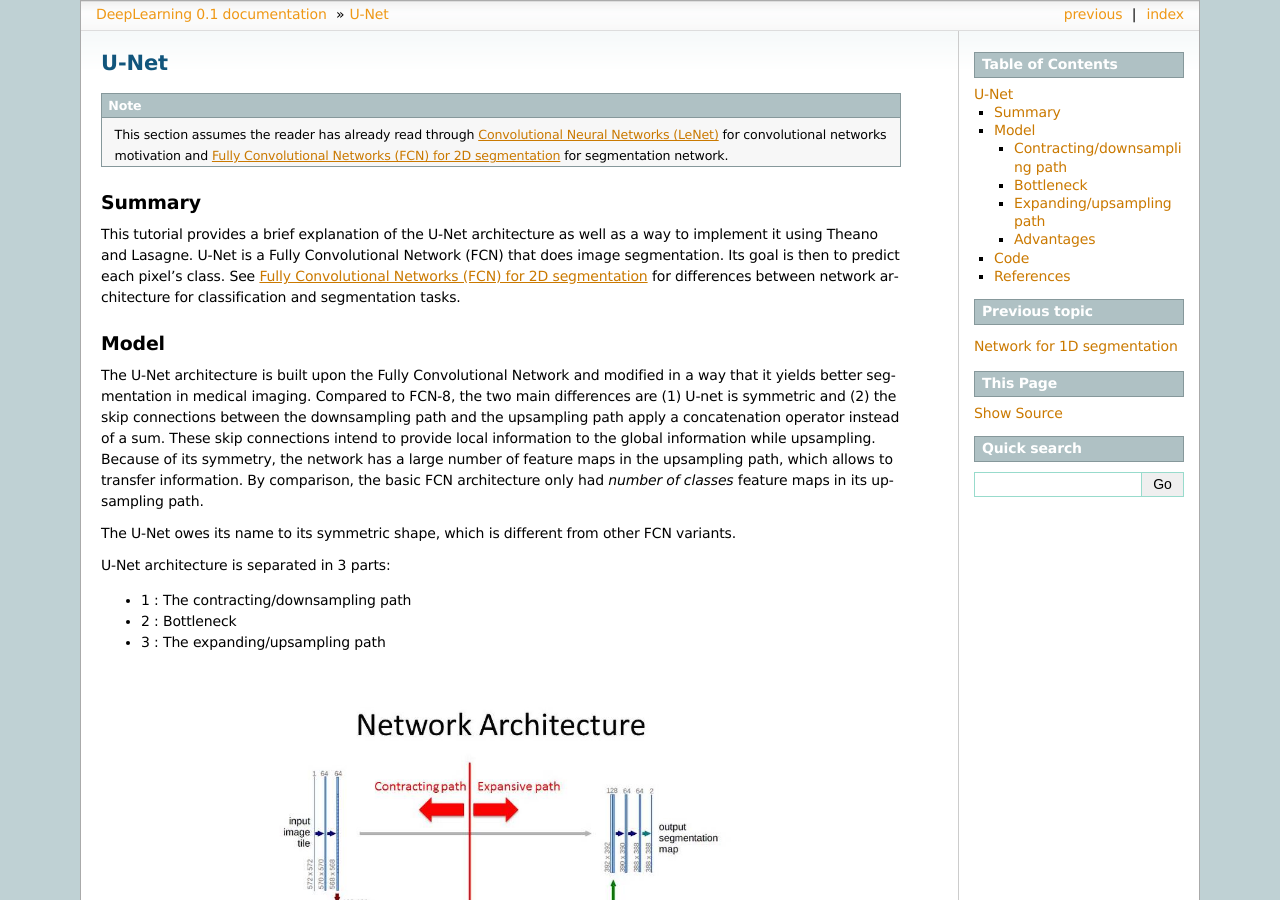
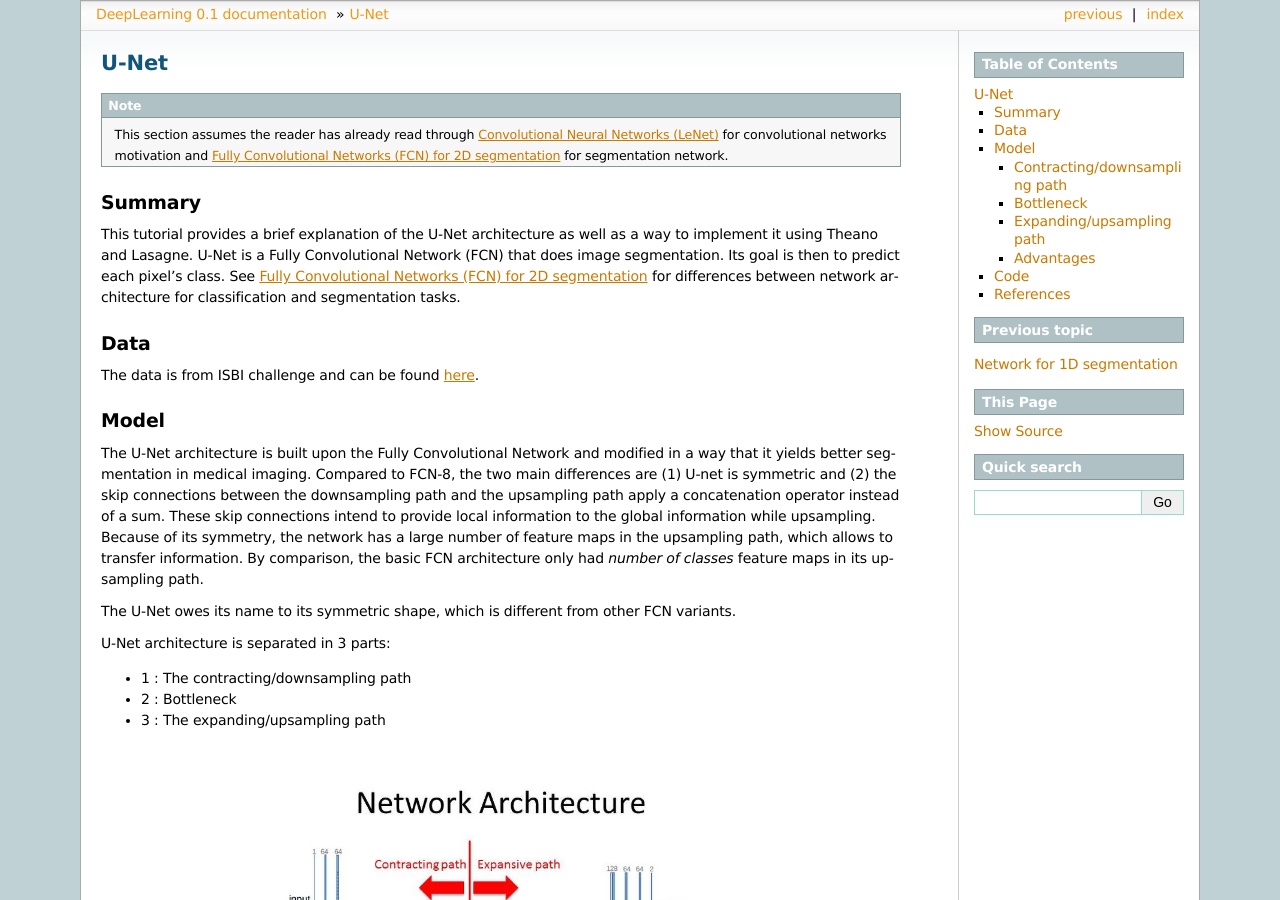
Before and after one commit to lisa-lab/DeepLearningTutorials, a Sphinx documentation site: the page built from doc/unet.txt, in a window 1280 px wide and 900 px high. Built offline with Sphinx 7.4.7, drawn with Linux system fonts in a browser that asks for light colours; formulas are drawn with MathJax 3.

Commit message:
data link

```diff
--- a/doc/unet.txt
+++ b/doc/unet.txt
@@ -15,6 +15,11 @@ This tutorial provides a brief explanation of the U-Net architecture as well as
 it using Theano and Lasagne. U-Net is a Fully Convolutional Network (FCN) that does image segmentation.
 Its goal is then to predict each pixel's class. See :doc:`fcn_2D_segm` for differences between
 network architecture for classification and segmentation tasks.
+
+Data
+++++
+
+The data is from ISBI challenge and can be found `here <http://brainiac2.mit.edu/isbi_challenge/home>`_.
 
 Model
 +++++
```
